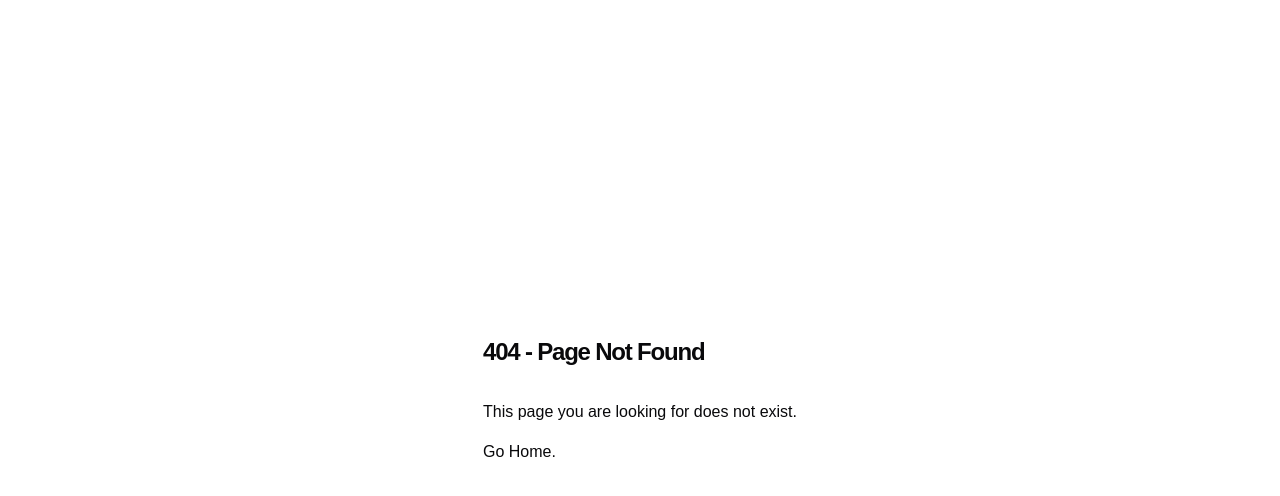
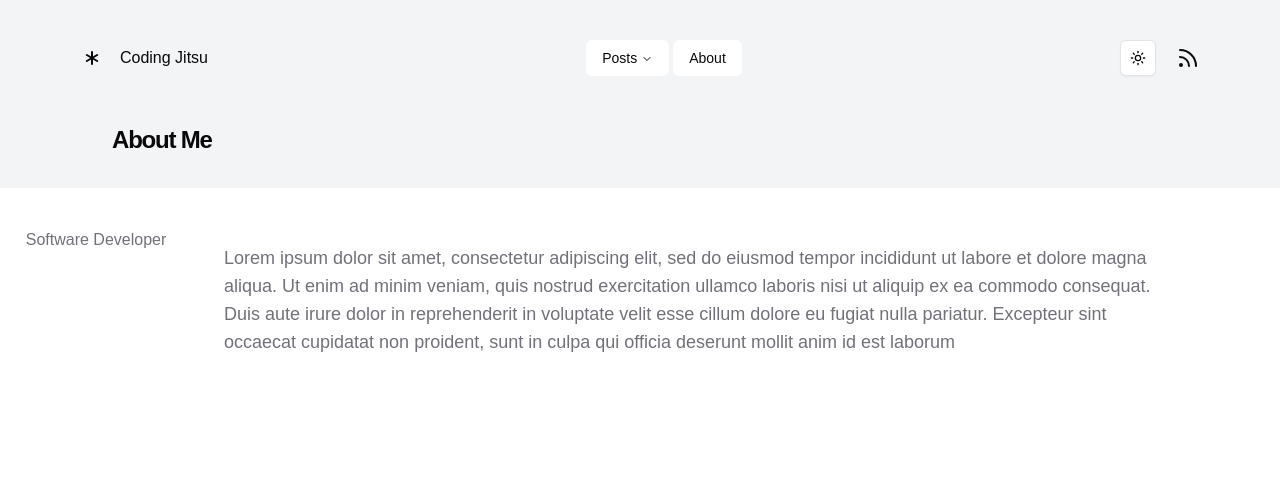
Before and after one commit to azkriven/azkblog, a Next.js app: page /about in a window 1280 px wide. Before the commit this address had no page. Shown: the top 496 px of the page. Built offline with nearby package versions, Linux system fonts and the light colour scheme.

Commit message:
feat(page): add AboutPage with metadata and layout 📝

```diff
--- /dev/null
+++ b/app/about/page.tsx
@@ -0,0 +1,46 @@
+import Container from "@/components/Container";
+import Header from "@/components/Header";
+import { MainNav } from "@/components/MainNav";
+import { Metadata } from "next";
+
+export const metadata: Metadata = {
+    title: "About Me",
+    description: "Information about me",
+};
+
+export default async function AboutPage() {
+    return (
+        <>
+            <div className="bg-gray-100 dark:bg-gray-800">
+                <Container>
+                    <MainNav />
+                    <Header>
+                        <h1 className="title font-semibold text-2xl tracking-tighter mt-4 capitalize">
+                            About Me
+                        </h1>
+                    </Header>
+                </Container>
+            </div>
+            <div className="container max-w-6xl py-6 lg:py-10">
+                <div className="flex flex-col md:flex-row gap-8 items-center md:items-start">
+                    <div className="min-w-48 max-w-48 flex flex-col gap-2">
+                        <p className="text-muted-foreground text-center break-words">
+                            Software Developer
+                        </p>
+                    </div>
+                    <p className="text-muted-foreground text-lg py-4">
+                        Lorem ipsum dolor sit amet, consectetur adipiscing elit,
+                        sed do eiusmod tempor incididunt ut labore et dolore
+                        magna aliqua. Ut enim ad minim veniam, quis nostrud
+                        exercitation ullamco laboris nisi ut aliquip ex ea
+                        commodo consequat. Duis aute irure dolor in
+                        reprehenderit in voluptate velit esse cillum dolore eu
+                        fugiat nulla pariatur. Excepteur sint occaecat cupidatat
+                        non proident, sunt in culpa qui officia deserunt mollit
+                        anim id est laborum
+                    </p>
+                </div>
+            </div>
+        </>
+    );
+}
--- /dev/null
+++ b/components/Header.tsx
@@ -0,0 +1,3 @@
+export default function Header({ children }: { children: React.ReactNode }) {
+  return <div className="bg-gray-100 p-8 dark:bg-gray-800">{children}</div>;
+}
```
